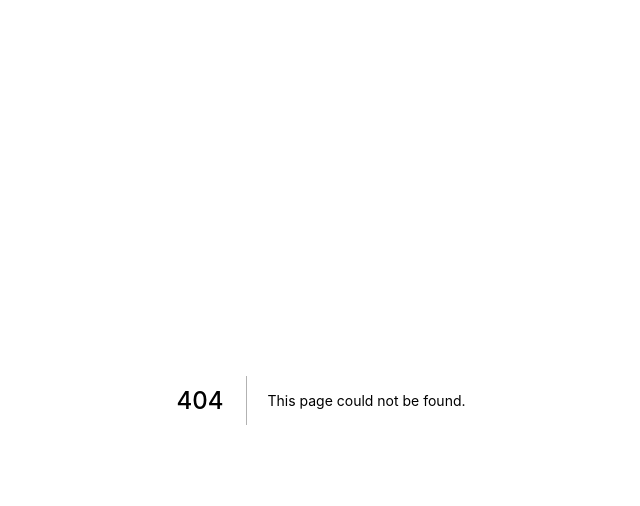
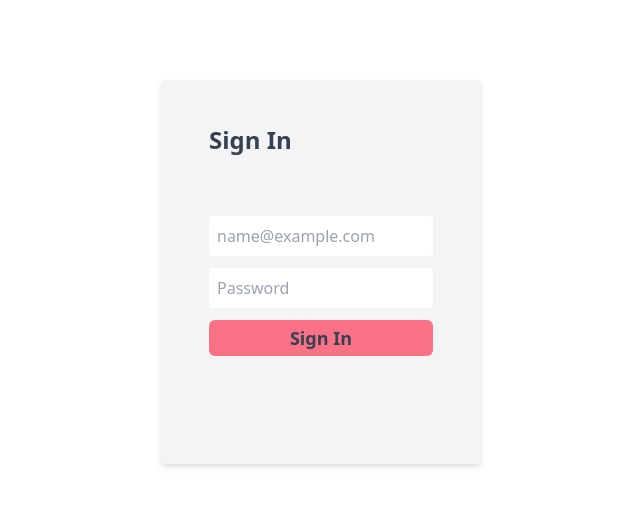
Before and after one commit to ImranAhmed26/E-commerce, a Next.js app: page /login in a window 1280 px wide. Before the commit this address had no page. Shown: the top 506 px of the page, without its empty margins (319-959 px from the left). Built offline with nearby package versions, Linux system fonts and the light colour scheme.

Commit message:
added the sign in page

```diff
--- /dev/null
+++ b/components/sign-in-card.js
@@ -0,0 +1,34 @@
+import React from "react";
+
+const handleSubmit = () => {};
+
+const SignInCard = () => {
+  return (
+    <div>
+      <div className="flex flex-col w-80 h-96 bg-gray-100 mx-auto mt-20 rounded drop-shadow-md p-6">
+        <div className="font-bold text-2xl text-gray-700 px-6 py-5">Sign In</div>
+        <form className="px-6 py-10">
+          <div className="my ">
+            {/* <h1>Email</h1> */}
+            <input className="p-2 rounded w-full" placeholder="name@example.com" />
+          </div>
+          <div className="my-3">
+            {/* <h1>Password</h1> */}
+            <input className="p-2 rounded w-full" placeholder="Password" />
+          </div>
+          <button
+            className="w-full bg-rose-400 hover:bg-rose-500 duration-150 transition-all rounded-md text-center py-1 text-lg text-gray-700 font-bold cursor-pointer"
+            type="submit"
+            onClick={handleSubmit}
+          >
+            Sign In
+          </button>
+          <div className="pt-4" onClick={handleSubmit}>
+          </div>
+        </form>
+      </div>
+    </div>
+  );
+};
+
+export default SignInCard;
--- /dev/null
+++ b/pages/login.js
@@ -0,0 +1,14 @@
+import React from "react";
+import SignInCard from "../components/sign-in-card";
+
+const Login = () => {
+  return (
+    <div className="">
+      <div>
+        <SignInCard />
+      </div>
+    </div>
+  );
+};
+
+export default Login;
```
